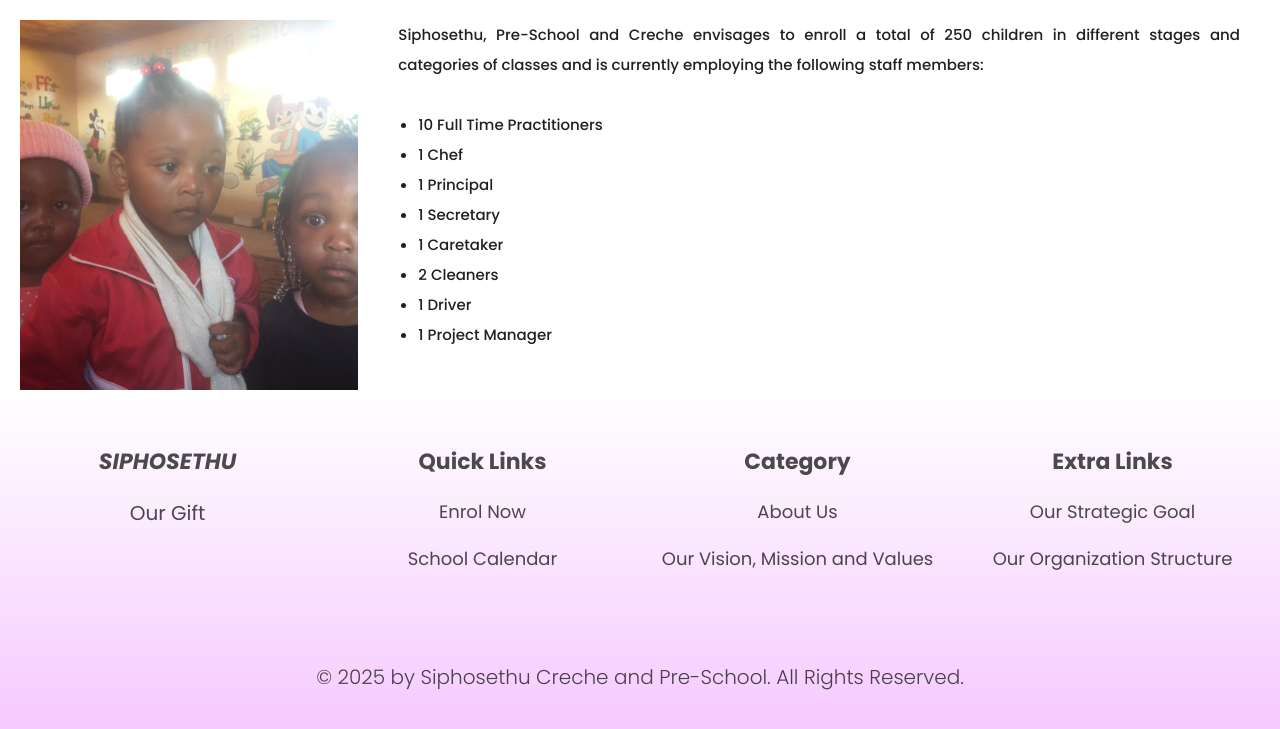
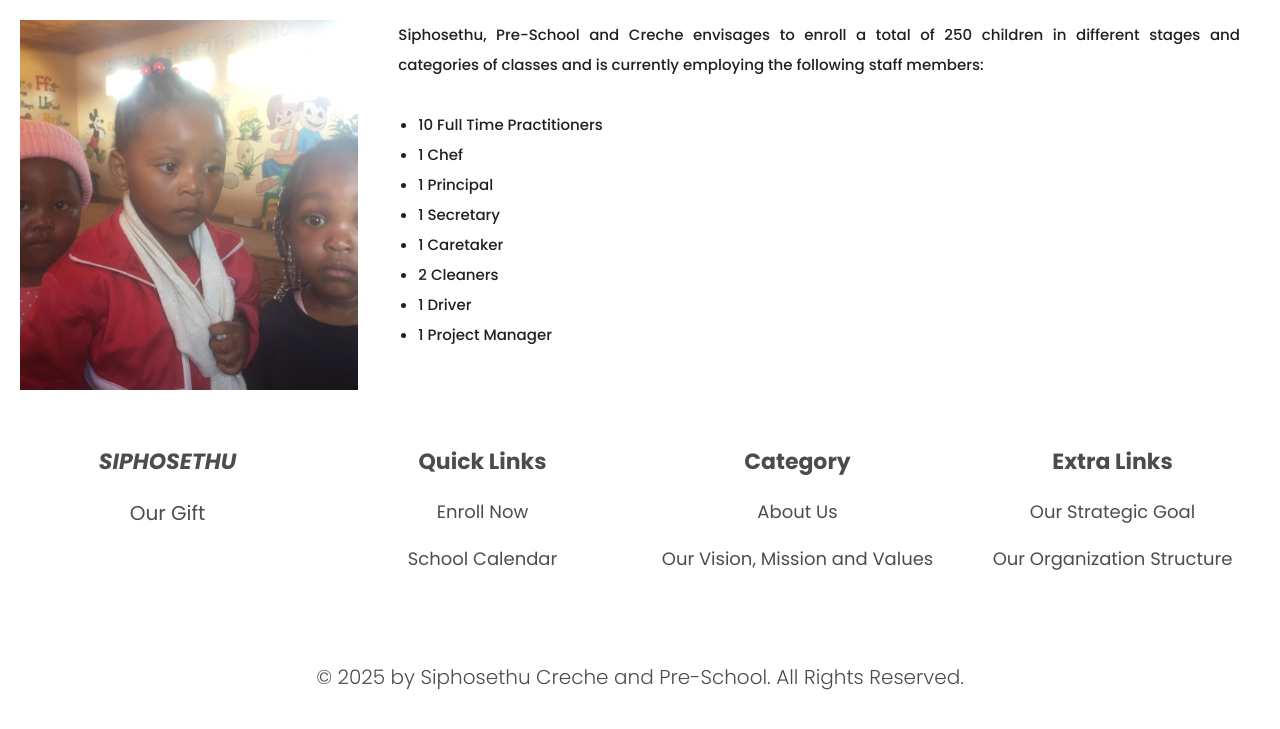
Before and after one commit to ClaudeMonareng/siphosethu, a plain HTML site: page organizationStructure.html in a window 1280 px wide. Shown: the part 665-1394 px from the top of the page. Drawn offline with Linux system fonts and the light colour scheme.

Commit message:
Update organizationStructure.html

```diff
--- a/organizationStructure.html
+++ b/organizationStructure.html
@@ -61,15 +61,15 @@
         <div class="grid-item item3"><img src="./images/children.jpg" alt=""></div>
     </div>
 
-    <div class="footer background">
+    <div class="footer">
         <div class="box-container">
             <div class="box">
-                <h3><i class="fas fa-school"> SIPHOSETHU</i></h3>
+              <h3><i class="fas fa-school"> SIPHOSETHU</i></h3>
                 <P>Our Gift</P>
             </div>
             <div class="box">
                 <h3>Quick Links</h3>
-                <a href="enroll.html"><i class="fas fa-caret-right"></i> Enrol Now</a>
+                <a href="enroll.html"><i class="fas fa-caret-right"></i> Enroll Now</a>
                 <a href="schoolCalendar.html"><i class="fas fa-caret-right"></i> School Calendar</a>
             </div>
             <div class="box">
@@ -84,7 +84,13 @@
             </div>
         </div>
         <div class="footer-copyright" style="margin-top: 8rem;">
+            <!-- <div class="box" id="follow-us-details">
+                <h3 id="follow-us-heading">Follow Us</h3>
+                <a href="https://web.facebook/" class="fab fa-facebook-f" id="faebook"></a>
+                <a href="https://twitter/" class="fab fa-twitter" id="twitter"></a>
+            </div> -->
             <p>&#169 2025 by Siphosethu Creche and Pre-School. All Rights Reserved.</p>
+
             <!-- <p style="font-size: 1.5rem;">Reg. No.: 2024/727172/07</p> -->
         </div>
     </div>
```
